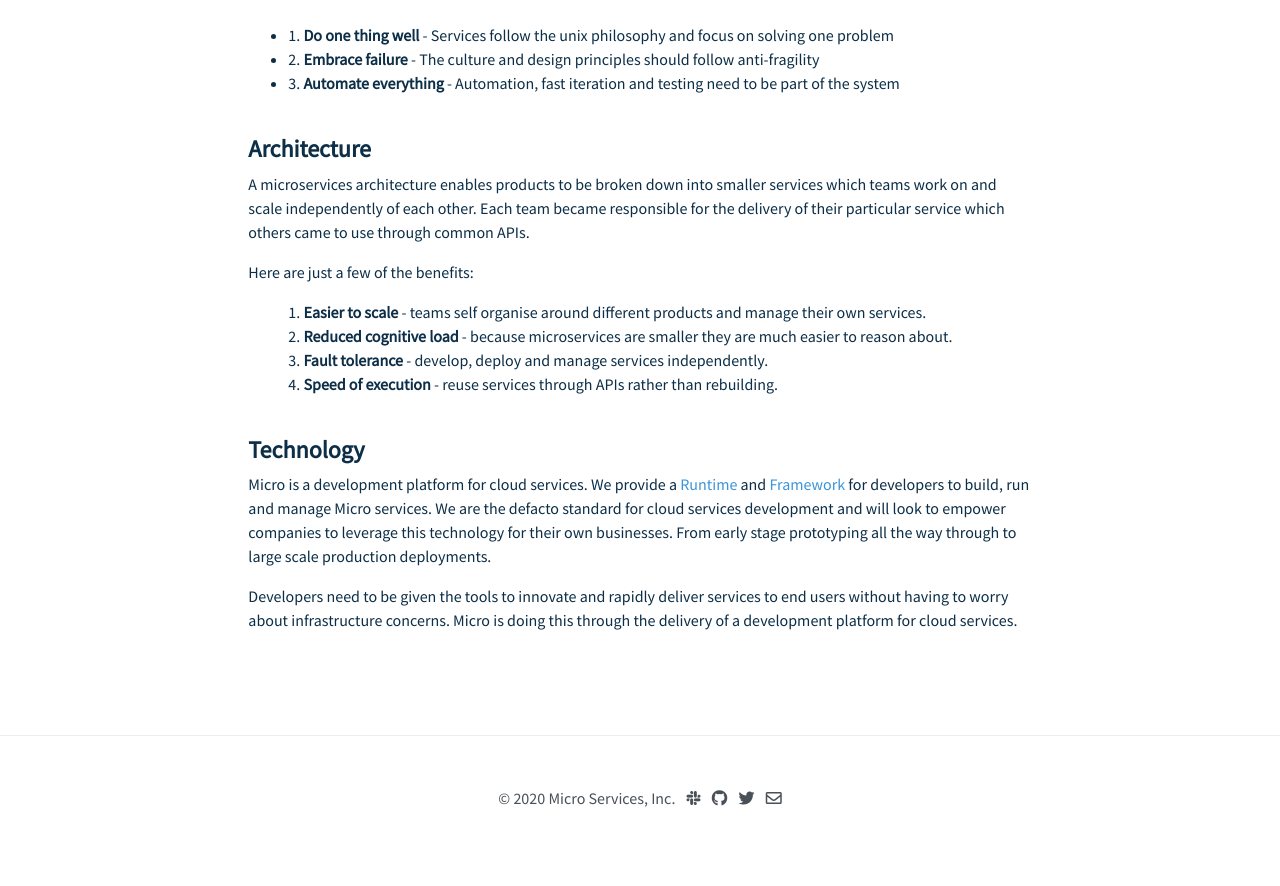
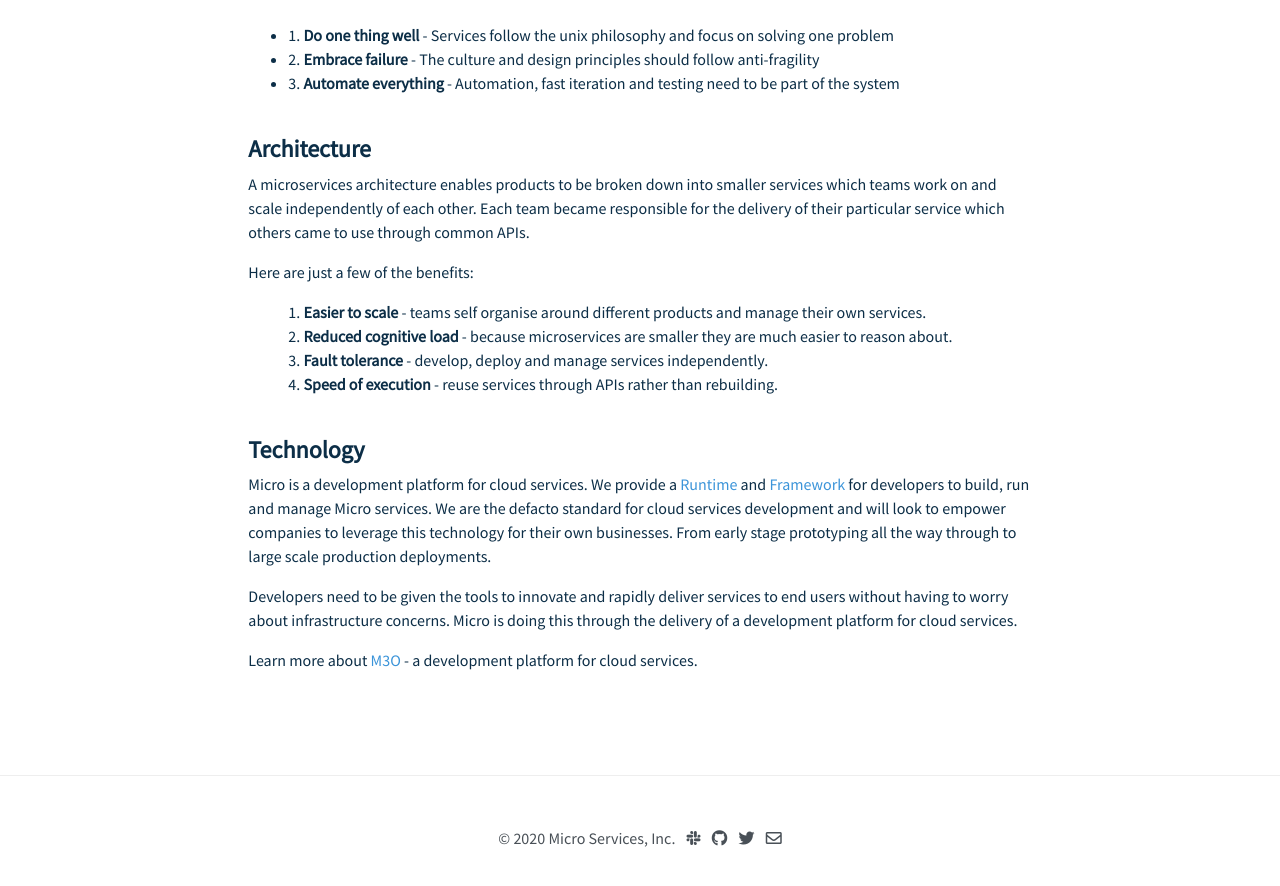
Before and after one commit to micro-community/go-micro-v2-doc, a Jekyll site: the page about/index.html, which Jekyll copies as it is, in a window 1280 px wide and 900 px high, scrolled down 836 px. Shown: the top 886 px of the window. Built offline with Jekyll 4.4.1, drawn with Linux system fonts in a browser that asks for light colours; nearby versions of some CDN libraries; before the commit the page ends 1696 px from its top, so only the background shows below that.

Commit message:
update about

```diff
--- a/about/index.html
+++ b/about/index.html
@@ -123,6 +123,7 @@
 			end users without having to worry about infrastructure concerns. Micro is doing this through
 			the delivery of a development platform for cloud services.</p>
 
+			<p>Learn more about <a href="https://m3o.com">M3O</a> - a development platform for cloud services.</p>
 			<br>
 		   </div>
                 </div>
```
